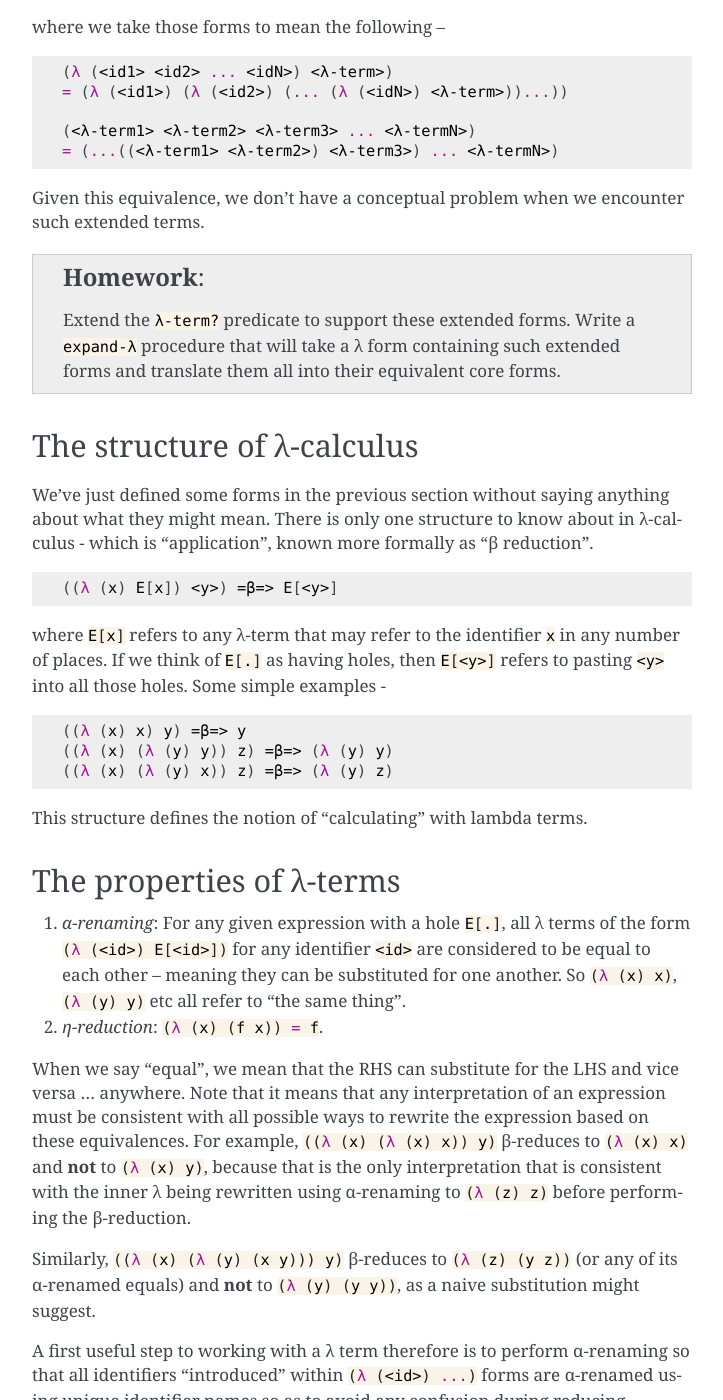
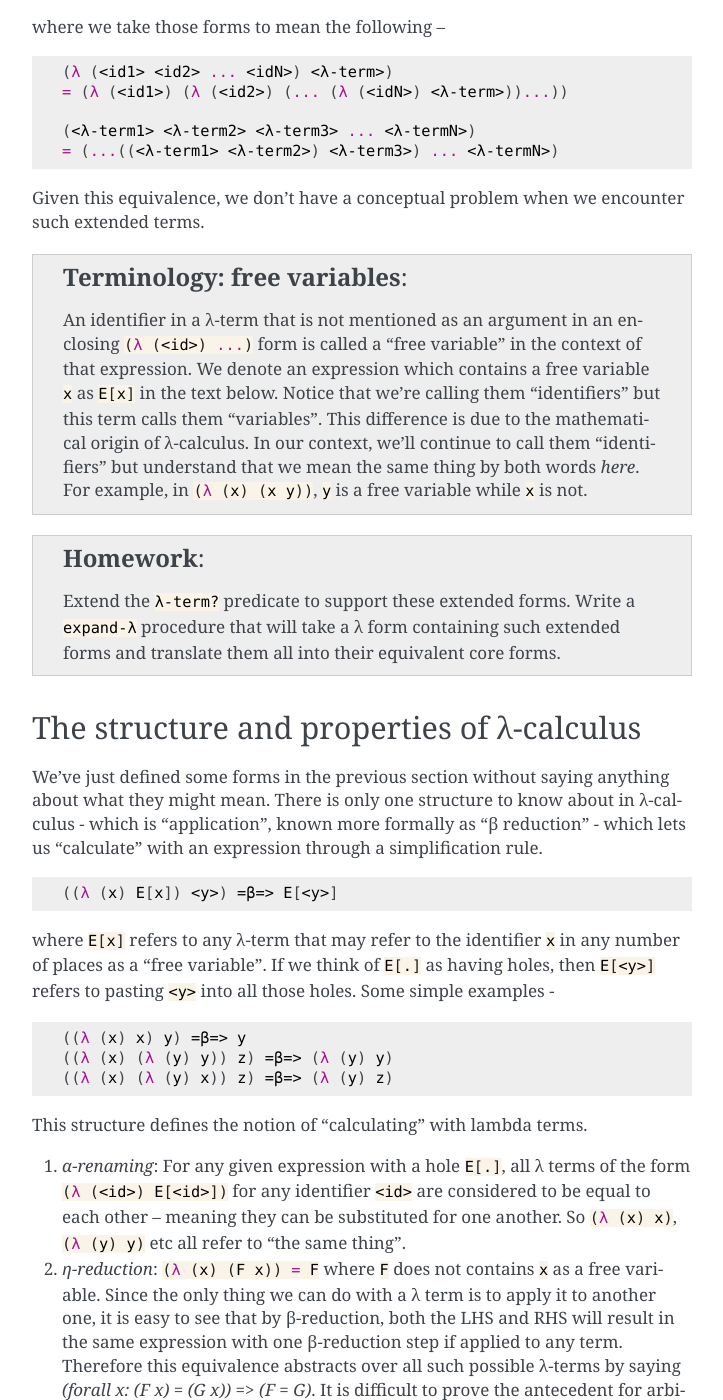
Before and after one commit to kreauniv/comp308, a Sphinx documentation site: the page built from source/lambda.rst, in a window 1280 px wide and 1400 px high, scrolled down 2485 px. Shown: the whole window, without its empty margins (388-1111 px from the left). Built offline with Sphinx 7.4.7, drawn with Linux system fonts in a browser that asks for light colours; some of the changed text lies outside the part shown.

Commit message:
Fused structure and properties

```diff
--- a/source/lambda.rst
+++ b/source/lambda.rst
@@ -141,6 +141,18 @@ where we take those forms to mean the following --
 Given this equivalence, we don't have a conceptual problem when we encounter
 such extended terms.
 
+.. admonition:: **Terminology: free variables**
+
+    An identifier in a λ-term that is not mentioned as an argument in an
+    enclosing :rkt:`(λ (<id>) ...)` form is called a "free variable" in the
+    context of that expression. We denote an expression which contains a free
+    variable :rkt:`x` as :rkt:`E[x]` in the text below. Notice that we're
+    calling them "identifiers" but this term calls them "variables". This
+    difference is due to the mathematical origin of λ-calculus. In our context,
+    we'll continue to call them "identifiers" but understand that we mean
+    the same thing by both words *here*. For example, in :rkt:`(λ (x) (x y))`,
+    :rkt:`y` is a free variable while :rkt:`x` is not.
+
 .. admonition:: **Homework**
 
     Extend the :rkt:`λ-term?` predicate to support these extended forms.
@@ -148,21 +160,22 @@ such extended terms.
     such extended forms and translate them all into their equivalent core
     forms.
 
-The structure of λ-calculus
----------------------------
+The structure and properties of λ-calculus
+------------------------------------------
 
 We've just defined some forms in the previous section without saying anything
 about what they might mean. There is only one structure to know about in
-λ-calculus - which is "application", known more formally as "β reduction".
+λ-calculus - which is "application", known more formally as "β reduction" -
+which lets us "calculate" with an expression through a simplification rule.
 
 .. code:: racket
 
     ((λ (x) E[x]) <y>) =β=> E[<y>]
 
 where :rkt:`E[x]` refers to any λ-term that may refer to the identifier
-:rkt:`x` in any number of places. If we think of :rkt:`E[.]` as having holes,
-then :rkt:`E[<y>]` refers to pasting :rkt:`<y>` into all those holes.
-Some simple examples -
+:rkt:`x` in any number of places as a "free variable". If we think of
+:rkt:`E[.]` as having holes, then :rkt:`E[<y>]` refers to pasting :rkt:`<y>`
+into all those holes. Some simple examples -
 
 .. code:: racket
 
@@ -172,16 +185,20 @@ Some simple examples -
 
 This structure defines the notion of "calculating" with lambda terms.
 
-The properties of λ-terms
--------------------------
-
 1. *α-renaming*: For any given expression with a hole :rkt:`E[.]`, all λ terms
    of the form :rkt:`(λ (<id>) E[<id>])` for any identifier :rkt:`<id>` are
    considered to be equal to each other -- meaning they can be substituted for
    one another. So :rkt:`(λ (x) x)`, :rkt:`(λ (y) y)` etc all refer to "the
    same thing".
 
-2. *η-reduction*: :rkt:`(λ (x) (f x)) = f`.
+2. *η-reduction*: :rkt:`(λ (x) (F x)) = F` where :rkt:`F` does not contains
+   :rkt:`x` as a free variable. Since the only thing we can do with a λ term is
+   to apply it to another one, it is easy to see that by β-reduction, both the
+   LHS and RHS will result in the same expression with one β-reduction step if
+   applied to any term. Therefore this equivalence abstracts over all such
+   possible λ-terms by saying `(forall x: (F x) = (G x)) => (F = G)`. It is
+   difficult to prove the antecedent for arbitrary F and G, but in this special
+   case it is easy and it is an equivalence worth establishing.
 
 When we say "equal", we mean that the RHS can substitute for the LHS and vice
 versa ... anywhere. Note that it means that any interpretation of an expression
@@ -189,7 +206,8 @@ must be consistent with all possible ways to rewrite the expression based on
 these equivalences. For example, :rkt:`((λ (x) (λ (x) x)) y)` β-reduces to
 :rkt:`(λ (x) x)` and **not** to :rkt:`(λ (x) y)`, because that is the only
 interpretation that is consistent with the inner λ being rewritten using
-α-renaming to :rkt:`(λ (z) z)` before performing the β-reduction.
+α-renaming to :rkt:`(λ (z) z)` before performing the β-reduction. The
+"free variable" conditions for these equivalences help ensure that.
 
 Similarly, :rkt:`((λ (x) (λ (y) (x y))) y)` β-reduces to :rkt:`(λ (z) (y z))`
 (or any of its α-renamed equals) and **not** to :rkt:`(λ (y) (y y))`, as a
```
Also changed, not shown: other parts of source/lambda.rst (+1 -1 lines), source/church.rst (+12 -7 lines).
